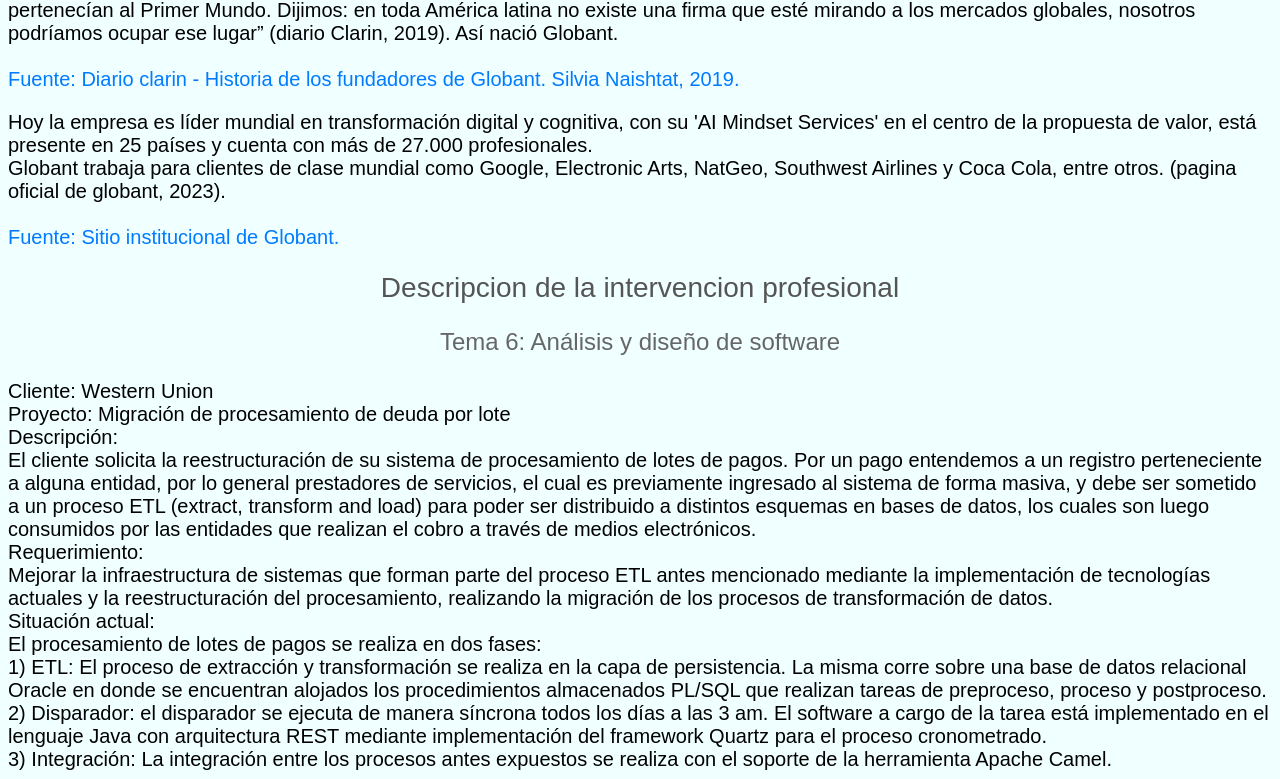
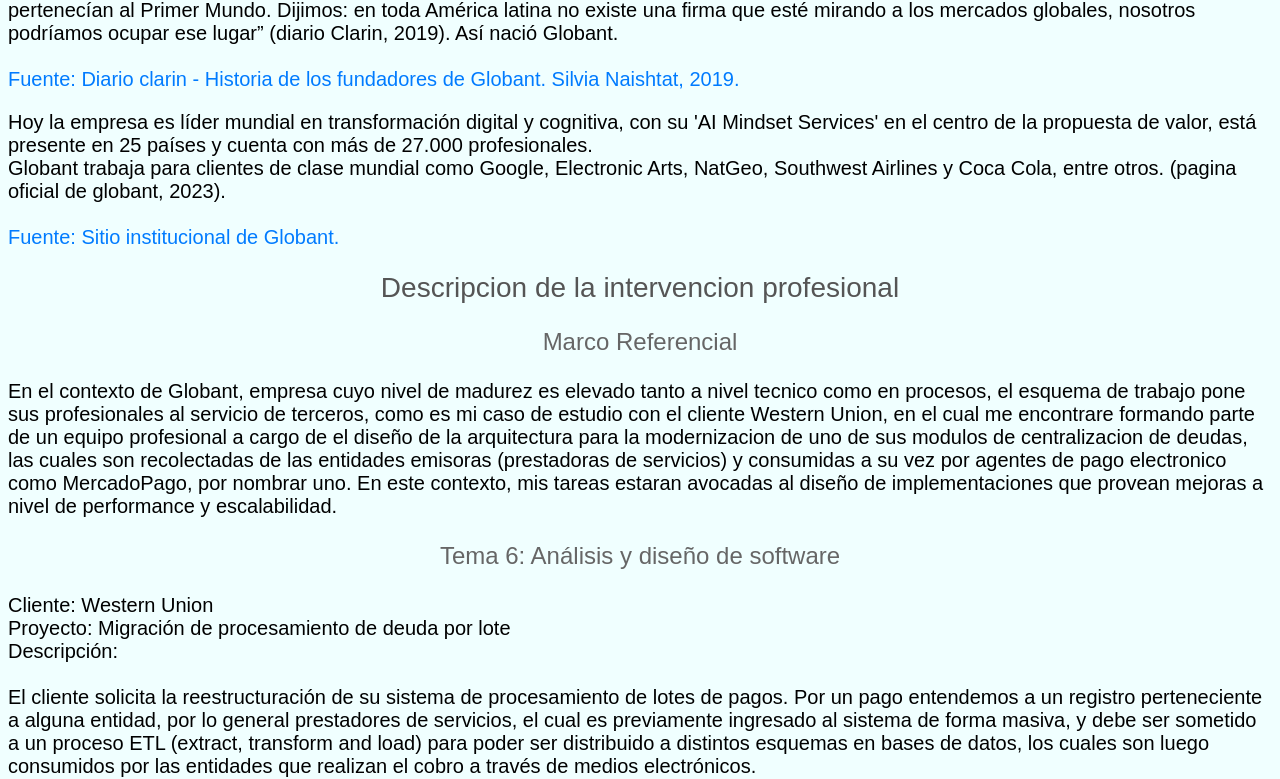
Before and after one commit to jikleiner/jikleiner.github.io, a plain HTML site: page index.html in a window 1280 px wide. Shown: the part 306-1085 px from the top of the page. Drawn offline with Linux system fonts and the light colour scheme.

Commit message:
se agrega marco referencial

```diff
--- a/index.html
+++ b/index.html
@@ -11,15 +11,13 @@
         <p>
             Globant es una empresa de ingeniería de software y tecnología de la información originaria de Argentina.
             Fundada en el año 2003 por Martín Migoya, Guibert Englebienne, Martín Umarán y
-            Néstor Nocetti, todos ex empleados en la misma compañía, la consultora Tallion.
-            <br>
+            Néstor Nocetti, todos ex empleados en la misma compañía, la consultora Tallion.<br>
             En medio de un contexto economico complicado por la megadevaluación de 2002, ellos compartian una visión
             a largo plazo: crear una gran multinacional. Como uno de sus fundadores menciona en entrevista brindada al
             diario Clarin, <q>Veíamos que en el mundo había compañías que desarrollaban tecnología para los países
             desarrollados que la consumían, pero que esas compañías estaban en otros lugares, no pertenecían al Primer
             Mundo. Dijimos: en toda América latina no existe una firma que esté mirando a los mercados globales, nosotros
-            podríamos ocupar ese lugar</q> (diario Clarin, 2019). Así nació Globant.
-            <br>
+            podríamos ocupar ese lugar</q> (diario Clarin, 2019). Así nació Globant.<br>
             <br>
             <a href="https://www.clarin.com/politica/historia-fundadores-globant-unicornio-argentino-visito-alberto-fernandez_0_iu1n00c1.html">
                 Fuente: Diario clarin - Historia de los fundadores de Globant. Silvia Naishtat, 2019.
@@ -27,51 +25,50 @@
         </p>
         <p>
             Hoy la empresa es líder mundial en transformación digital y cognitiva, con su 'AI Mindset Services' en el
-            centro de la propuesta de valor, está presente en 25 países y cuenta con más de 27.000 profesionales.
-            <br>
+            centro de la propuesta de valor, está presente en 25 países y cuenta con más de 27.000 profesionales.<br>
             Globant trabaja para clientes de clase mundial como Google, Electronic Arts, NatGeo, Southwest Airlines y
-            Coca Cola, entre otros. (pagina oficial de globant, 2023).
-            <br>
+            Coca Cola, entre otros. (pagina oficial de globant, 2023).<br>
             <br>
             <a href="https://www.globant.com/es/about">
                 Fuente: Sitio institucional de Globant.
             </a>
         </p>
         <h2>Descripcion de la intervencion profesional</h2>
+        <h3>Marco Referencial</h3>
+        <p>
+            En el contexto de Globant, empresa cuyo nivel de madurez es elevado tanto a nivel tecnico como en procesos,
+            el esquema de trabajo pone sus profesionales al servicio de terceros, como es mi caso de estudio con el cliente
+            Western Union, en el cual me encontrare formando parte de un equipo profesional a cargo de el diseño de la
+            arquitectura para la modernizacion de uno de sus modulos de centralizacion de deudas, las cuales son recolectadas
+            de las entidades emisoras (prestadoras de servicios) y consumidas a su vez por agentes de pago electronico como
+            MercadoPago, por nombrar uno. En este contexto, mis tareas estaran avocadas al diseño de implementaciones que
+            provean mejoras a nivel de performance y escalabilidad.
+        </p>
         <h3>Tema 6: Análisis y diseño de software</h2>
         <p>
-            Cliente: Western Union
-            <br>
-            Proyecto: Migración de procesamiento de deuda por lote
-            <br>
-            Descripción:
+            Cliente: Western Union<br>
+            Proyecto: Migración de procesamiento de deuda por lote<br>
+            Descripción:<br>
             <br>
             El cliente solicita la reestructuración de su sistema de procesamiento de lotes de pagos. Por un pago entendemos
             a un registro perteneciente a alguna entidad, por lo general prestadores de servicios, el cual es previamente
             ingresado al sistema de forma masiva, y debe ser sometido a un proceso ETL (extract, transform and load) para poder
             ser distribuido a distintos esquemas en bases de datos, los cuales son luego consumidos por las entidades que
-            realizan el cobro a través de medios electrónicos.
-            <br>
-            Requerimiento:
-            <br>
+            realizan el cobro a través de medios electrónicos.<br>
+            Requerimiento:<br>
             Mejorar la infraestructura de sistemas que forman parte del proceso ETL antes mencionado mediante la implementación
             de tecnologías actuales y la reestructuración del procesamiento, realizando la migración de los procesos de
-            transformación de datos.
-            <br>
+            transformación de datos.<br>
             Situación actual:
             <br>
-            El procesamiento de lotes de pagos se realiza en dos fases:
-            <br>
+            El procesamiento de lotes de pagos se realiza en dos fases:<br>
             1) ETL: El proceso de extracción y transformación se realiza en la capa de persistencia. La misma corre sobre una base
             de datos relacional Oracle en donde se encuentran alojados los procedimientos almacenados PL/SQL que realizan tareas
-            de preproceso, proceso y postproceso.
-            <br>
+            de preproceso, proceso y postproceso.<br>
             2) Disparador: el disparador se ejecuta de manera síncrona todos los días a las 3 am. El software a cargo de la tarea
             está implementado en el lenguaje Java con arquitectura REST mediante implementación del framework Quartz para el
-            proceso cronometrado.
-            <br>
-            3) Integración: La integración entre los procesos antes expuestos se realiza con el soporte de la herramienta Apache Camel.
-            <br>
+            proceso cronometrado.<br>
+            3) Integración: La integración entre los procesos antes expuestos se realiza con el soporte de la herramienta Apache Camel.<br>
             <br>
             Sumario - Tech stack:<br>
             Oracle12<br>
@@ -80,7 +77,7 @@
             RestLet<br>
             Quartz<br>
             <br>
-            Sumario requerimiento:<br>
+            Sumario requerimientos:<br>
             Migración del proceso ETL.<br>
             Migración del proceso cronometrado.<br>
             Actualización del motor de base de datos.<br>
@@ -93,11 +90,6 @@
             Integración: Migración a Apache Kafka, implementación de API Kafka Consumers para la paralelización de la cola de mensajería.<br>
             Migración de Oracle11 a Oracle19, Implementación de instancia réplica y separación de procesos de lectura / escritura en distintas instancias.<br>
         </p>
-
-
-
-
-        </p>
     </body>
     <footer>
         Autor: Kleiner Jose. Universidad siglo 21, 2023.
```
